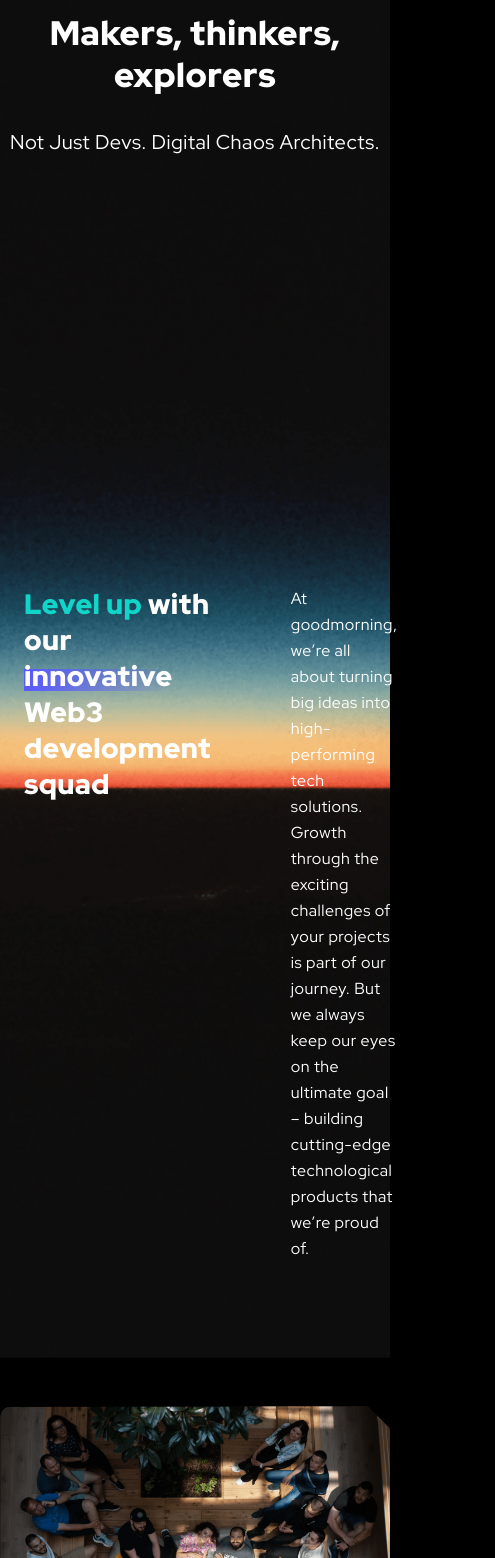
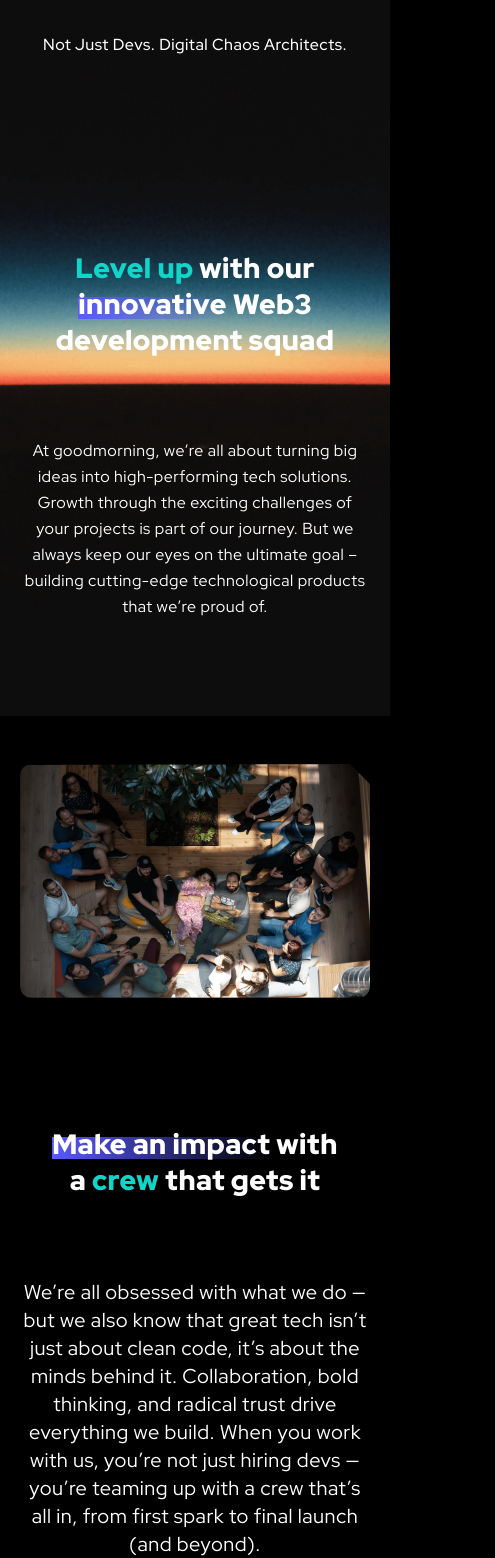
Before and after one commit to goodmorning-dev/goodmorning-site, a Next.js app: page /team in a window 390 px wide. Shown: the part 290-1848 px from the top of the page, 495 px wide, since content can reach past the window. Built offline with nearby package versions, Linux system fonts and the light colour scheme.

Commit message:
Added mobile version to team page

```diff
--- a/src/app/team/page.tsx
+++ b/src/app/team/page.tsx
@@ -10,28 +10,30 @@ export default function TeamPage() {
     <main>
       {/* Hero section */}
       <section
-        className="relative pb-24 pt-48"
+        className="relative pb-24 pt-24 lg:pt-48"
         style={{
           backgroundImage: "url('/images/team-hero.png')",
           backgroundSize: 'cover',
           backgroundPosition: 'center',
         }}
       >
-        <div className="mb-[430px] text-center">
+        <div className="mb-48 text-center lg:mb-[430px]">
           <h1 className="header-1 mb-8">Makers, thinkers, explorers</h1>
-          <p className="text-xl">Not Just Devs. Digital Chaos Architects.</p>
+          <p className="paragraph lg:text-[20px]">
+            Not Just Devs. Digital Chaos Architects.
+          </p>
         </div>
 
-        <div className="mx-auto flex max-w-8xl justify-between gap-20 px-6">
+        <div className="mx-auto flex max-w-8xl flex-col justify-between gap-20 px-5 lg:flex-row lg:px-0">
           <div className="max-w-xl">
-            <h2 className="header-2 text-left">
+            <h2 className="header-2 text-center lg:text-left">
               <span className="text-primary">Level up</span> with our <br />
               <span className="gradient-underline">innovative</span> Web3 <br />
               development squad
             </h2>
           </div>
 
-          <div className="paragraph max-w-[600px] !font-normal">
+          <div className="paragraph max-w-[600px] text-center !font-normal lg:text-left">
             At goodmorning, we’re all about turning big ideas into
             high-performing tech solutions. Growth through the exciting
             challenges of your projects is part of our journey. But we always
@@ -41,7 +43,7 @@ export default function TeamPage() {
         </div>
       </section>
 
-      <section className="mx-auto max-w-8xl pb-36 pt-12">
+      <section className="mx-auto max-w-8xl px-5 pb-36 pt-12 lg:px-0">
         <div className="mb-32">
           <Image
             src="/images/team-image.png"
@@ -53,15 +55,15 @@ export default function TeamPage() {
           />
         </div>
 
-        <div className="mx-auto flex justify-between gap-20">
+        <div className="mx-auto flex flex-col justify-between gap-20 lg:flex-row">
           <div className="max-w-xl">
-            <h2 className="header-2 text-left">
+            <h2 className="header-2 text-center lg:text-left">
               <span className="gradient-underline">Make an impact</span> with{' '}
               <br />a <span className="text-primary">crew</span> that gets it
             </h2>
           </div>
 
-          <div className="max-w-[640px] text-xl !font-normal">
+          <div className="max-w-[640px] text-center text-xl !font-normal lg:text-left">
             We’re all obsessed with what we do — but we also know that great
             tech isn’t just about clean code, it’s about the minds behind it.
             Collaboration, bold thinking, and radical trust drive everything we
@@ -73,7 +75,7 @@ export default function TeamPage() {
       </section>
 
       {/* Values grid */}
-      <section className="bg-gray py-36">
+      <section className="bg-gray px-5 py-36 lg:px-0">
         <div className="mx-auto max-w-8xl space-y-28">
           {teamValues.map((item, index) => {
             const isEven = index % 2 === 0
@@ -81,31 +83,31 @@ export default function TeamPage() {
             return (
               <div
                 key={index}
-                className={`flex flex-col items-center gap-32 md:flex-row ${
+                className={`flex flex-col-reverse items-center gap-12 lg:flex-row lg:gap-32 ${
                   !isEven ? 'md:flex-row-reverse' : ''
                 }`}
               >
                 <div className="max-w-[650px]">
-                  <div className="mb-4 flex items-start gap-8">
-                    <span className="pt-10 text-[75px] font-extrabold text-secondary">
+                  <div className="mb-4 flex items-start gap-4 lg:gap-8">
+                    <span className="pt-10 text-[42px] font-extrabold text-secondary lg:text-[75px]">
                       {String(index + 1).padStart(2, '0')}
                     </span>
                     <div className="mt-6 h-16 w-[2px] bg-white/20" />
                     <div>
-                      <span className="text-[42px] font-extrabold leading-tight tracking-wide text-primary">
+                      <span className="text-[32px] font-extrabold leading-tight tracking-wide text-primary lg:text-[42px]">
                         {item.highlight}
                       </span>
-                      <span className="text-[42px] font-extrabold leading-tight tracking-wide text-white">
+                      <span className="text-[32px] font-extrabold leading-tight tracking-wide text-white lg:text-[42px]">
                         {item.subtitle}
                       </span>
-                      <p className="mt-4 text-xl leading-8 tracking-wide">
+                      <p className="paragraph mt-4 lg:text-[20px]">
                         {item.description}
                       </p>
                     </div>
                   </div>
                 </div>
 
-                <div className="w-[600px] overflow-hidden rounded-2xl">
+                <div className="overflow-hidden rounded-2xl">
                   <Image
                     src={item.image}
                     alt={item.title}
@@ -121,7 +123,7 @@ export default function TeamPage() {
       </section>
 
       {/* Team section */}
-      <section className="py-36">
+      <section className="px-5 py-36 lg:px-0">
         <div className="mx-auto max-w-8xl">
           <div className="text-center">
             <h2 className="header-2 mb-8 tracking-[1.2px]">
@@ -135,19 +137,18 @@ export default function TeamPage() {
         </div>
       </section>
 
-      {/* TODO: should be bg gray */}
       {/* CTA section */}
-      <section className="relative py-64 bg-gray">
+      <section className="relative bg-gray px-5 py-64 lg:px-0">
         <div
           className="pointer-events-none absolute inset-0 bg-contain bg-center bg-no-repeat"
           style={{ backgroundImage: "url('/images/cta-future-bg-gray.png')" }}
         />
 
-        <div className="relative z-10 mx-auto flex max-w-8xl items-center justify-between">
+        <div className="relative z-10 mx-auto flex max-w-8xl flex-col items-center justify-between gap-10 lg:flex-row lg:gap-0">
           <h2 className="header-2 max-w-xl">Let’s build something legendary</h2>
 
           <div className="max-w-[500px]">
-            <p className="text-[24px] leading-[1.33] tracking-[0.6px]">
+            <p className="paragraph leading-[1.33] tracking-[0.6px] lg:text-[24px]">
               We bring the code, the brains, and the energy. You bring the
               vision. Together, let's make Web3 better, smarter, and way more
               exciting.
```
